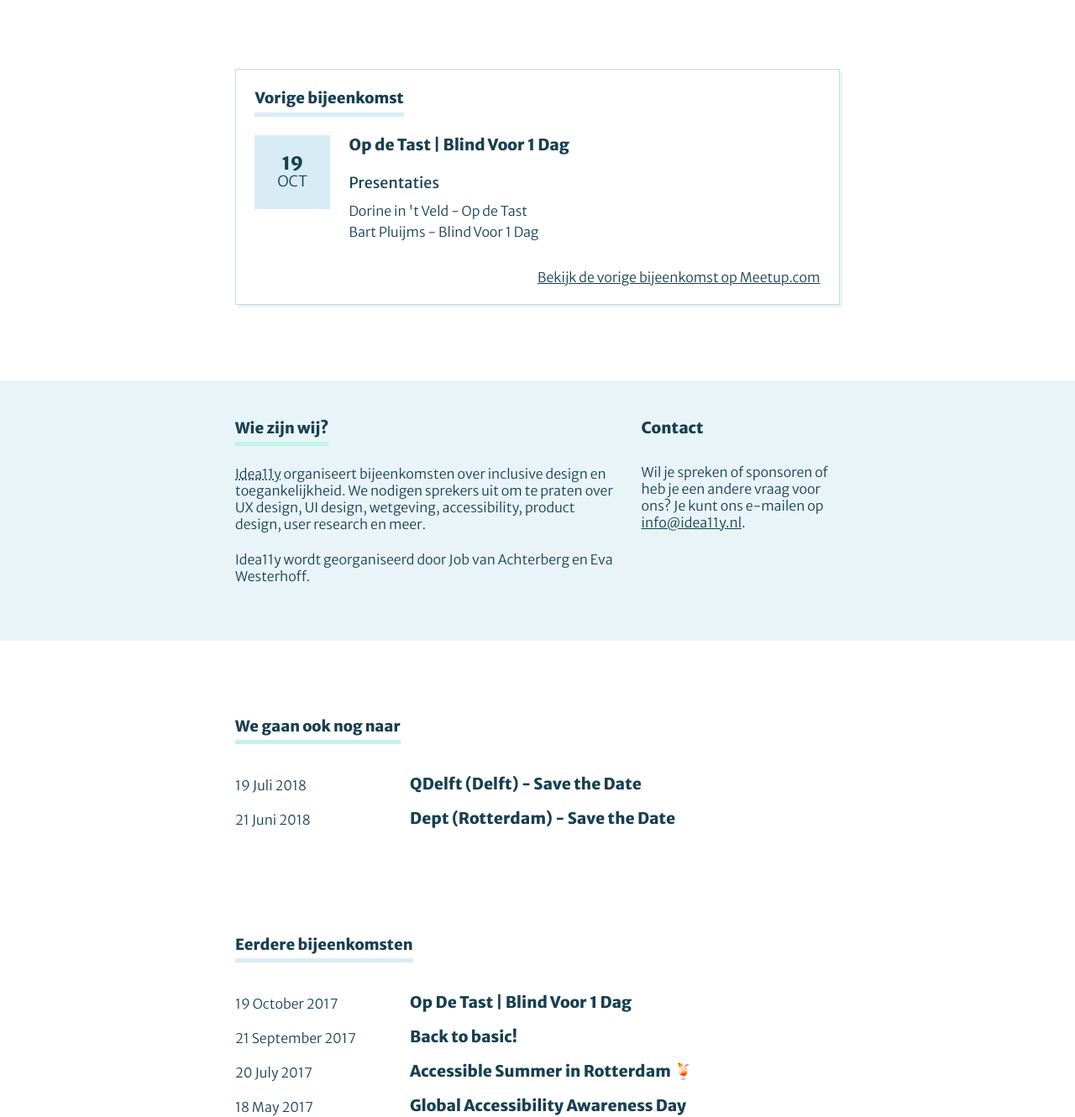
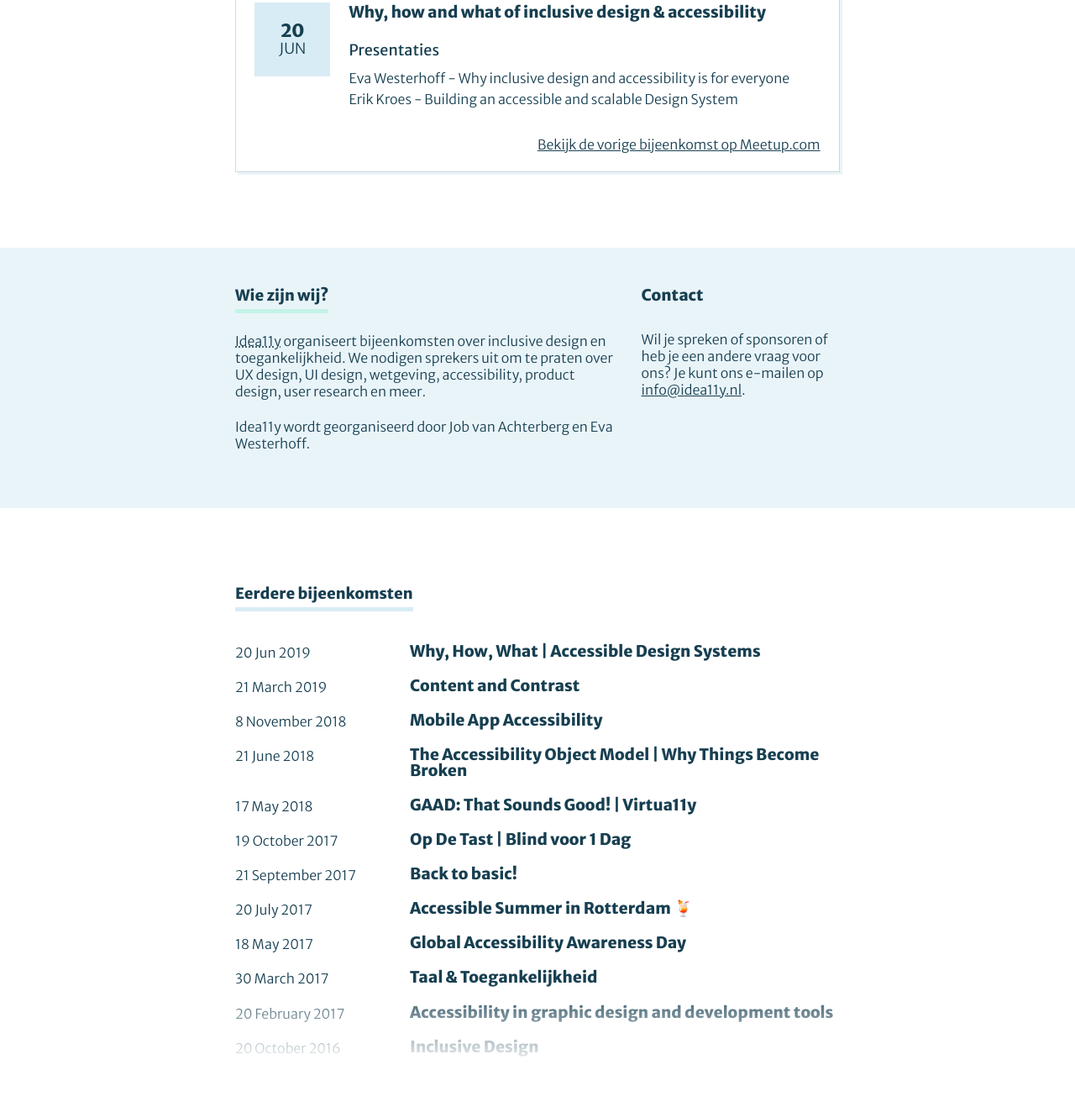
Before and after one commit to jkva/idea11y-website, a plain HTML site: page index.html in a window 1280 px wide. Shown: the part 448-1778 px from the top of the page at 84% size. Drawn offline with Linux system fonts and the light colour scheme.

Commit message:
Update planning

```diff
--- a/index.html
+++ b/index.html
@@ -1,4 +1,3 @@
-
 <!DOCTYPE html>
 <html lang="nl">
 <head>
@@ -30,9 +29,9 @@
 
         <div>
             <h3>
-                Global Accessibility Awareness Day: That Sounds Good | Virtua11y
+                (TBA)
             </h3>
-
+<!--
             <dl>
                 <dd>Wanneer</dd>
                 <dt>17 Mei 2018</dt>
@@ -43,27 +42,30 @@
             <span>17 Mei</span>
         </div>
 
-        <!--button>Meld je aan</button-->
+        <button>Meld je aan</button
 
         <a href="https://www.meetup.com/Inclusive-Design-Accessibility/events/249899081/">Meer informatie over de eerstvolgende bijeenkomst op Meetup.com</a>
+ -->
+    </div>
+
     </section>
 
     <section class="meetup">
         <h2>Vorige bijeenkomst</h2>
 
         <div>
-            <h3>Op de Tast | Blind Voor 1 Dag</h3>
+            <h3>Why, how and what of inclusive design &amp; accessibility</h3>
 
             <h4>Presentaties</h4>
             <ul>
-                <li>Dorine in &apos;t Veld - Op de Tast</li>
-                <li>Bart Pluijms - Blind Voor 1 Dag</li>
+                <li>Eva Westerhoff - Why inclusive design and accessibility is for everyone</li>
+                <li>Erik Kroes - Building an accessible and scalable Design System</li>
             </ul>
 
-            <span>19 Oct</span>
+            <span>20 Jun</span>
         </div>
 
-        <a href="https://www.meetup.com/Inclusive-Design-Accessibility/events/239750534/">Bekijk de vorige bijeenkomst op Meetup.com</a>
+        <a href="https://www.meetup.com/Inclusive-Design-Accessibility/events/261540834/">Bekijk de vorige bijeenkomst op Meetup.com</a>
     </section>
 
     <div class="background-blue">
@@ -91,7 +93,7 @@
         </section>
     </div>
 
-
+<!--
     <section class="future-meetups">
         <h2>We gaan ook nog naar</h2>
 
@@ -110,7 +112,7 @@
             </li>
         </ol>
     </section>
-
+-->
     <section class="past-meetups">
         <h2>Eerdere bijeenkomsten</h2>
 
@@ -118,8 +120,39 @@
 
             <li>
                 <h3>
-                    <a href="https://www.meetup.com/Inclusive-Design-Accessibility/events/239750534/">Op De Tast | Blind Voor 1 Dag</a>
+                    <a href="https://www.meetup.com/Inclusive-Design-Accessibility/events/239750534/">Why, How, What | Accessible Design Systems</a>
                 </h3>
+                <span>20 Jun 2019</span>
+            </li>
+
+            <li>
+                <h3>Content and Contrast</h3>
+               <span>21 March 2019</span>
+               <!--
+                <div>
+                    <a href="hiwelo.html">Video of Hiwelo&apos;s talk: "Readability &amp; Accessibility by Design"</a>
+                    <a href="hiwelo.html">Video of Erik&apos;s talk: "Colour Contrast In-Depth"</a>
+                </div>
+                -->
+            </li>
+
+            <li>
+                <h3>Mobile App Accessibility</h3>
+                <span>8 November 2018</span>
+            </li>
+
+            <li>
+                <h3>The Accessibility Object Model | Why Things Become Broken</h3>
+                <span>21 June 2018</span>
+            </li>
+
+            <li>
+                <h3>GAAD: That Sounds Good! | Virtua11y</h3>
+                <span>17 May 2018</span>
+            </li>
+
+            <li>
+                <h3>Op De Tast | Blind voor 1 Dag</h3>
                 <span>19 October 2017</span>
             </li>
 
```
